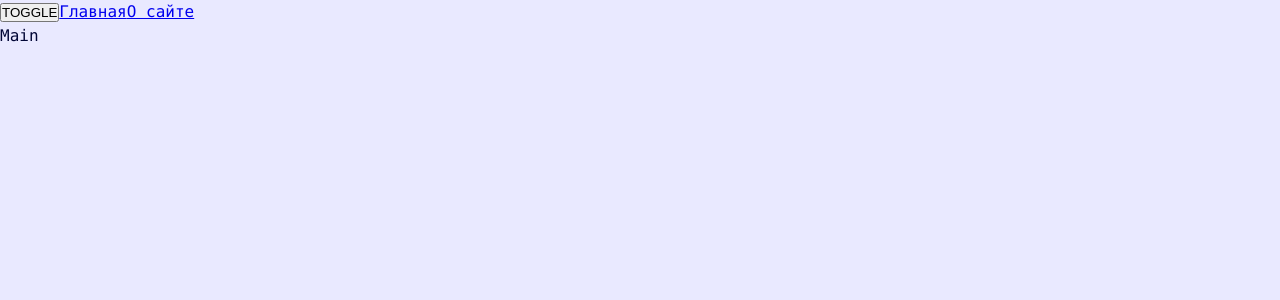
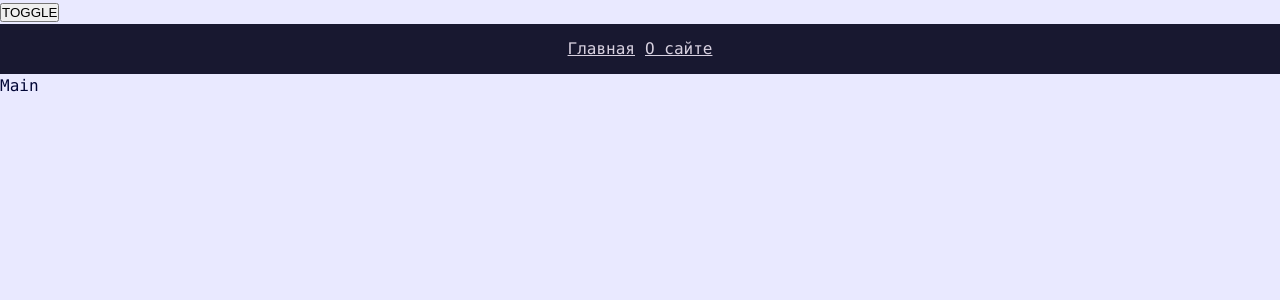
Before and after one commit to Dasha1297/pet, a React app: page / in a window 1280 px wide. Shown: the top 300 px of the page. Built offline with nearby package versions, Linux system fonts and the light colour scheme.

Commit message:
add navbar

```diff
--- a/src/app/App.tsx
+++ b/src/app/App.tsx
@@ -1,12 +1,8 @@
 import { classNames } from "shared/lib/classNames/classNames";
-import { AboutPage } from "pages/AboutPage";
-import { MainPage } from "pages/MainPage";
-import { Suspense, useContext, useState } from "react";
-import { Link } from "react-router-dom";
-import { Route, Routes } from "react-router-dom";
 import { useThemeResult } from "./providers/ThemeProvider";
 import './styles/index.scss'
 import { AppRouter } from "./providers/router";
+import { Navbar } from "widgets/Navbar";
 
 
 const App =()=>{
@@ -16,8 +12,7 @@ const App =()=>{
   return (
     <div className={classNames('app', {}, [theme])}>
       <button onClick={toggleTheme} type="button">TOGGLE</button>
-      <Link to="/">Главная</Link>
-      <Link to="/about">О сайте</Link>
+      <Navbar/>
       <AppRouter/>
     </div>
   )
--- a/src/app/styles/themes/dark.scss
+++ b/src/app/styles/themes/dark.scss
@@ -1,6 +1,10 @@
 .app.dark{
   --bg-color: #181830;
+  --inverted-bg-color: #e9e9ff;
 
   --primary-color: #e6e2f3;
   --secondary-color: #d8d1e0;
+
+  --inverted-primary-color: #010636;
+  --inverted-secondary-color: #140049;
 }
--- a/src/app/styles/themes/normal.scss
+++ b/src/app/styles/themes/normal.scss
@@ -1,6 +1,10 @@
 .app.light{
   --bg-color: #e9e9ff;
+  --inverted-bg-color:  #181830;
 
   --primary-color: #010636;
   --secondary-color: #140049;
+
+  --inverted-primary-color: #e6e2f3;
+  --inverted-secondary-color: #d8d1e0;
 }
--- /dev/null
+++ b/src/shared/UI/AppLink/AppLink.module.scss
@@ -0,0 +1,11 @@
+.AppLink{
+  color: var(--inverted-primary-color);
+}
+
+.primary{
+  color: var(--inverted-primary-color);
+}
+
+.secondary{
+  color: var(--inverted-secondary-color);
+}
--- /dev/null
+++ b/src/shared/UI/AppLink/AppLink.tsx
@@ -0,0 +1,24 @@
+import { FC } from 'react';
+import { Link, LinkProps } from 'react-router-dom';
+import { classNames } from 'shared/lib/classNames/classNames';
+import cls from './AppLink.module.scss';
+
+export enum AppLinkTheme  {
+  PRIMARY ='primary',
+  SECONDARY = 'secondary'
+}
+
+interface AppLinkProps extends LinkProps {
+ className?: string;
+ theme?: AppLinkTheme
+}
+
+export const AppLink: FC<AppLinkProps> = (props) => {
+  const {to, children, className, theme,  ...otherProps} = props;
+
+  return (
+  <Link className={classNames(cls.AppLink, {}, [className, cls[theme]])} to={to} {...otherProps}>
+    { children}
+  </Link>
+  );
+}
--- a/src/shared/lib/classNames/classNames.ts
+++ b/src/shared/lib/classNames/classNames.ts
@@ -1,10 +1,10 @@
 type Mods = Record<string, boolean | string>
 
 
-export function classNames(cls: string, mods: Mods, additional: string[]): string{
+export function classNames(cls: string, mods?: Mods, additional?: string[]): string{
   return [
     cls,
-    ...additional,
+    ...additional.filter(Boolean),
     ...Object.entries(mods).filter(([_cls, value]) => Boolean(value))
     .map(([className]) => className)
   ]
--- /dev/null
+++ b/src/widgets/Navbar/index.ts
@@ -0,0 +1,3 @@
+import { Navbar } from "./ui/Navbar";
+
+export {Navbar}
--- /dev/null
+++ b/src/widgets/Navbar/ui/Nabbar.module.scss
@@ -0,0 +1,9 @@
+.navbar{
+  width: 100%;
+  height: 50px;
+  background-color: var(--inverted-bg-color);
+  display: flex;
+  gap:10px;
+  align-items: center;
+  justify-content: center;
+}
--- /dev/null
+++ b/src/widgets/Navbar/ui/Navbar.tsx
@@ -0,0 +1,17 @@
+import { Link } from "react-router-dom"
+import { classNames } from "shared/lib/classNames/classNames"
+import { AppLink, AppLinkTheme } from "shared/UI/AppLink/AppLink"
+import cls from "./Nabbar.module.scss"
+
+interface NavbarProps {
+  className? : string;
+}
+export const Navbar =({className}: NavbarProps) => {
+
+  return (
+    <div className={classNames(cls.navbar, {}, [className])}>
+      <AppLink to="/" theme={AppLinkTheme.SECONDARY}>Главная</AppLink>
+      <AppLink to="/about" theme={AppLinkTheme.SECONDARY}>О сайте</AppLink>
+    </div>
+  )
+}
```
